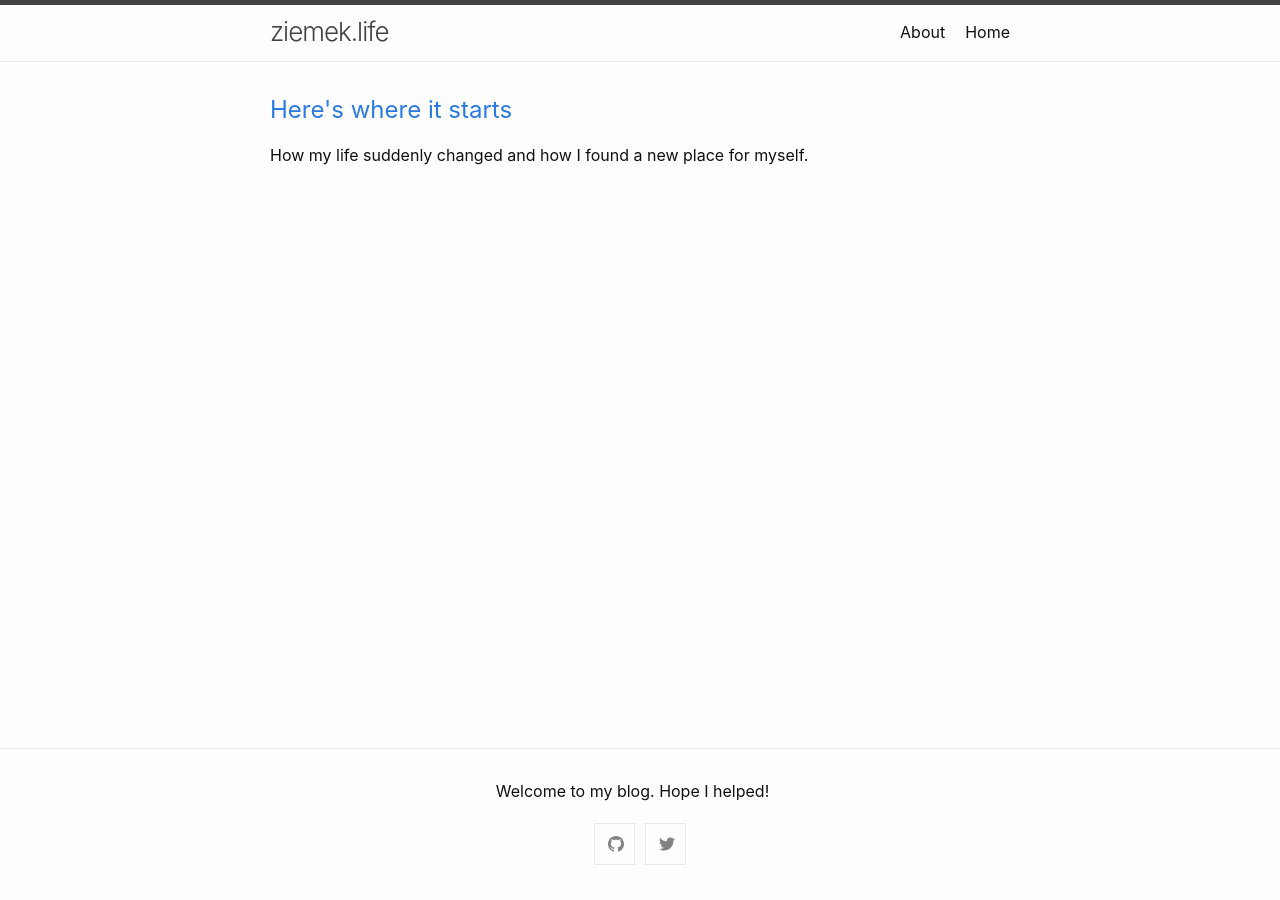
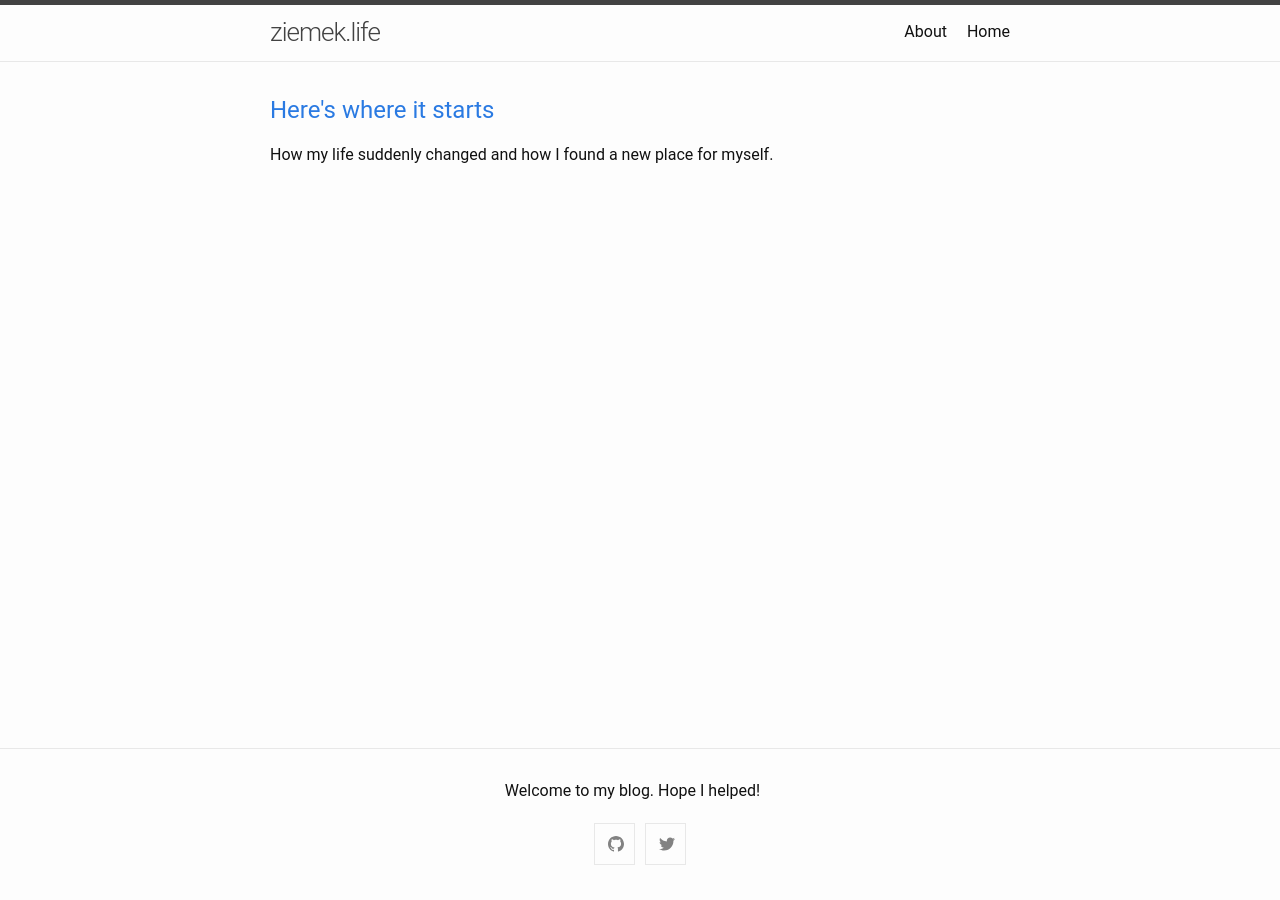
Before and after one commit to ziemek-bucko/blog, a Jekyll site: the page built from index.markdown, in a window 1280 px wide. Built offline with Jekyll 4.4.1, drawn with Linux system fonts in a browser that asks for light colours.

Commit message:
Update initialize.scss

```diff
--- a/_sass/minima/initialize.scss
+++ b/_sass/minima/initialize.scss
@@ -2,7 +2,7 @@
 
 // Define defaults for each variable.
 
-$base-font-family: -apple-system, BlinkMacSystemFont, "Segoe UI", "Segoe UI Symbol", "Segoe UI Emoji", "Apple Color Emoji", Roboto, Helvetica, Arial, sans-serif !default;
+$base-font-family: Roboto !default;
 $base-font-size:   16px !default;
 $base-font-weight: 400 !default;
 $small-font-size:  $base-font-size * 0.875 !default;
```
